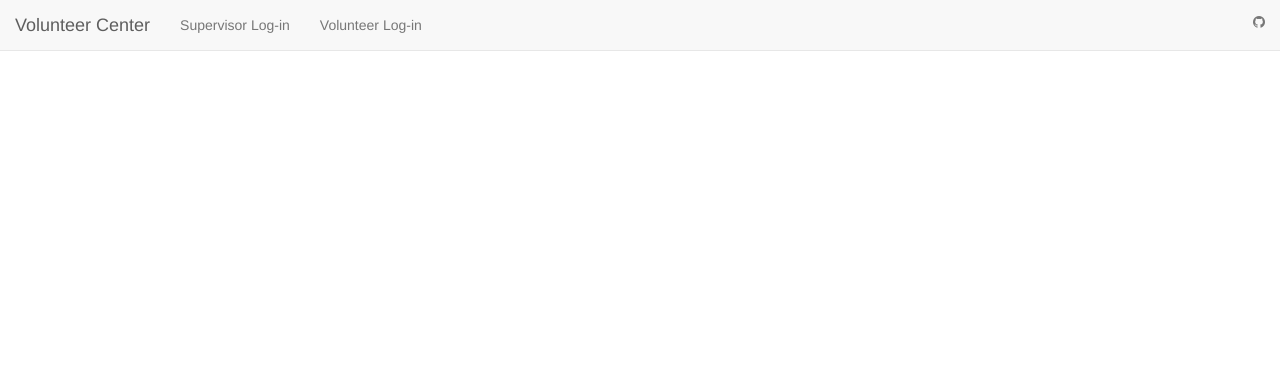
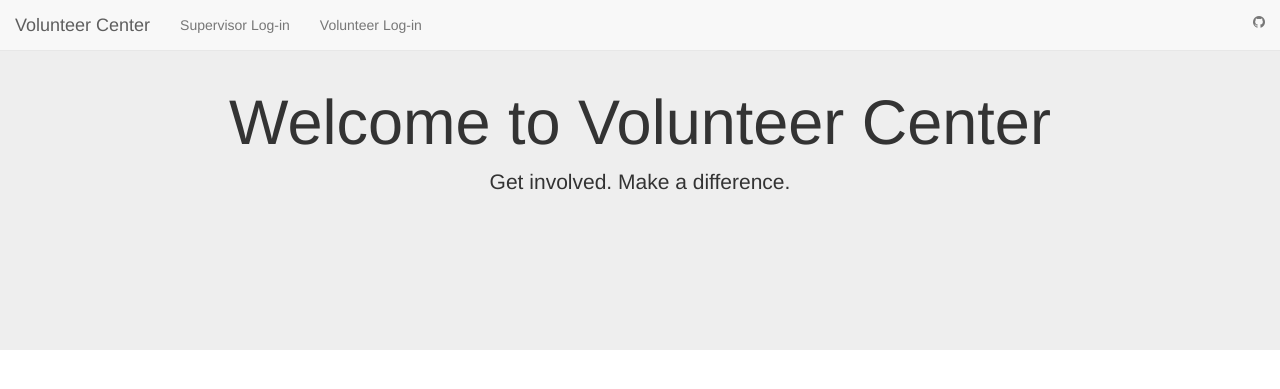
Before and after one commit to k-giardchase/volunteer_management, a PHP site: template views/index.twig in a window 1280 px wide. Shown: the top 389 px of the page. Run offline with PHP 8.4, Linux system fonts and the light colour scheme; the template is opened without the code that fills it, so the values that code supplies are empty; some libraries are stand-ins or nearby versions.

Commit message:
Add jumbotron to index.twig and create styles.css

```diff
--- a/views/index.twig
+++ b/views/index.twig
@@ -3,6 +3,7 @@
     <meta charset='utf-8'>
     <link rel ='stylesheet' href ='http://maxcdn.bootstrapcdn.com/bootstrap/3.3.4/css/bootstrap.min.css'>
     <link rel ='stylesheet' href ='http://maxcdn.bootstrapcdn.com/font-awesome/4.3.0/css/font-awesome.min.css'>
+    <link rel='stylesheet' href='/../css/styles.css'>
     <script src="https://ajax.googleapis.com/ajax/libs/jquery/1.11.2/jquery.min.js"></script>
     <script src='http://maxcdn.bootstrapcdn.com/bootstrap/3.3.4/js/bootstrap.min.js'></script>
     <title>Volunteer Center</title>
@@ -29,5 +30,12 @@
        </div>
      </div>
    </nav>
+   <header>
+       <div class='jumbotron text-center'>
+           <br>
+           <h1>Welcome to Volunteer Center</h1>
+           <p>Get involved. Make a difference.</p>
+       </div>
+   </header>
 </body>
 </html>
--- /dev/null
+++ b/web/css/styles.css
@@ -0,0 +1,9 @@
+/*
+***************************
+HEADER
+***************************
+*/
+
+.jumbotron {
+    height: 350px;
+}
```
